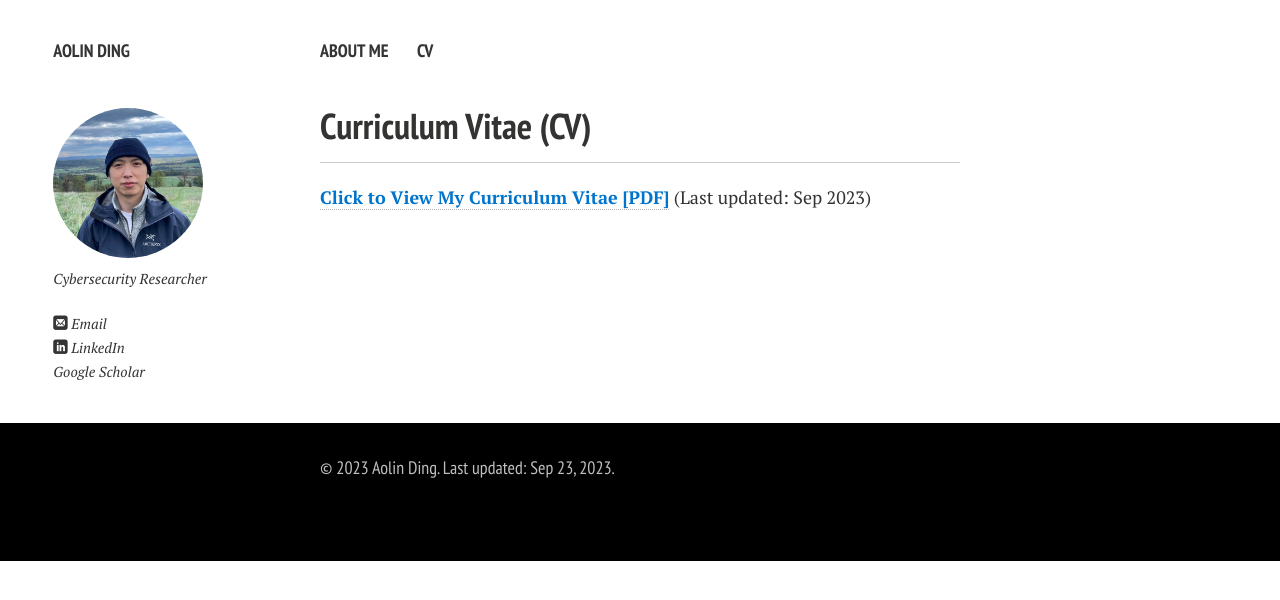
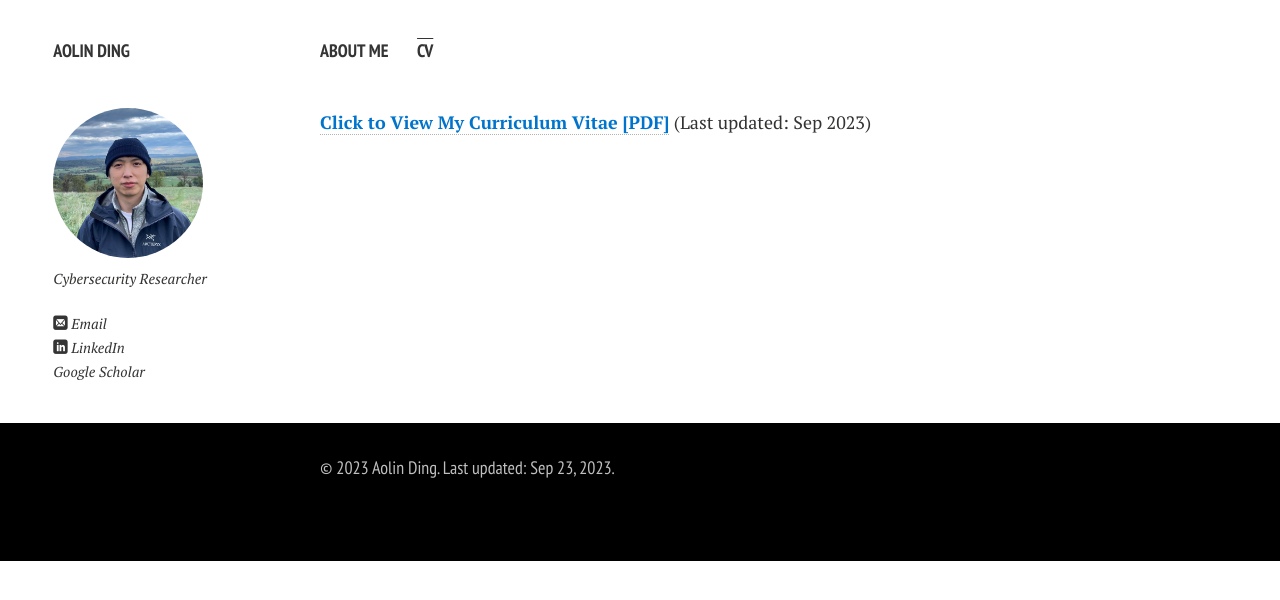
Before and after one commit to aolind/aolind.github.io, a Jekyll site: the page built from CV.md, in a window 1280 px wide. Shown: the top 600 px of the page. Built offline with Jekyll 4.4.1, drawn with Linux system fonts in a browser that asks for light colours; nearby versions of some CDN libraries; our own code applies the rules of GitHub Pages for plain Markdown files; comment, search, counter and statistics services are not loaded; a style sheet for code colours, icons or effects is not loaded.

Commit message:
Fix links

```diff
--- a/CV.md
+++ b/CV.md
@@ -1,5 +1,7 @@
-## Curriculum Vitae (CV)
-
+---
+layout: page
+permalink: /CV/index.html
+title: CV
 ---
 
 [**<font color='#0074cc'>Click to View My Curriculum Vitae [PDF]</font>**](https://drive.google.com/file/d/1IxosS1DVM5r-rW5JxwKhUnlYRheOP2-X/view) (Last updated: Sep 2023)
--- a/_config.yml
+++ b/_config.yml
@@ -32,7 +32,7 @@ links:
   - title: About Me
     url: /
   - title: CV
-    url: https://drive.google.com/file/d/1IxosS1DVM5r-rW5JxwKhUnlYRheOP2-X/view
+    url: /CV/
     external: true
 
 
```
